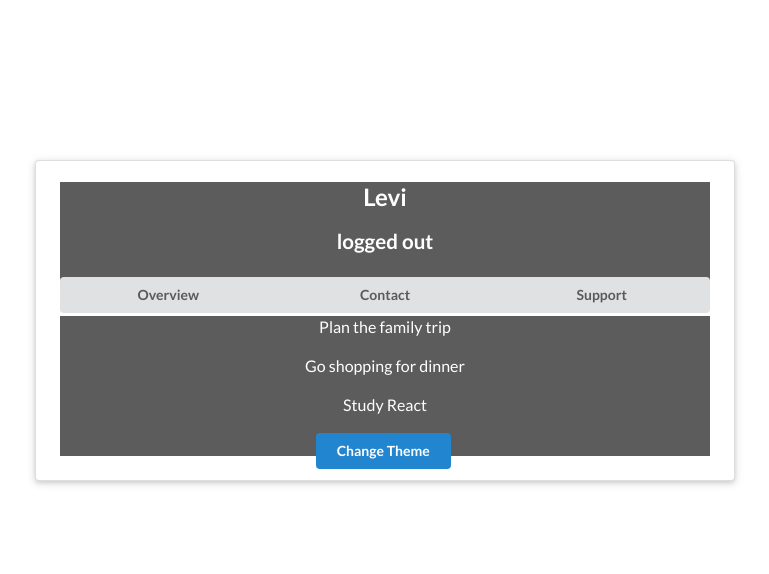
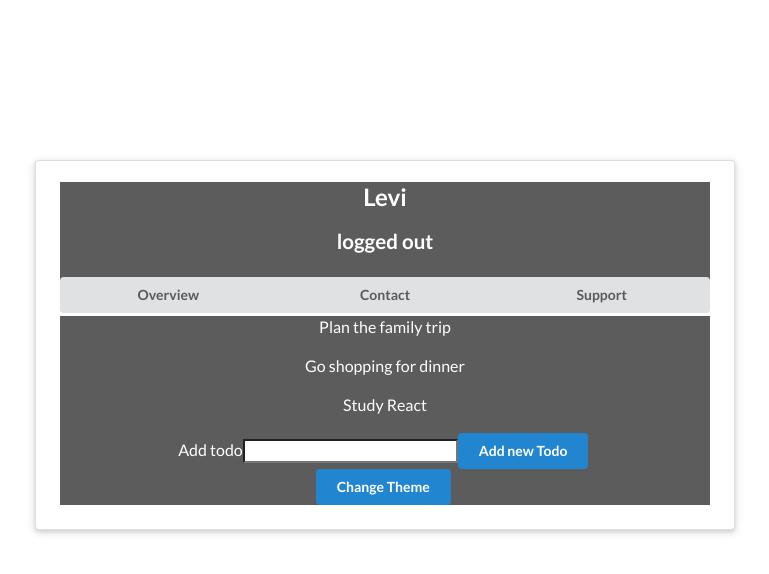
Before and after one commit to levi-sr93/context_api_basics_01, a React (Create React App) app: page / in a window 1280 px wide. Shown: the top 574 px of the page, without its empty margins (255-1024 px from the left). Built offline with nearby package versions, Linux system fonts and the light colour scheme.

Commit message:
Add New Todo Hooks and Context

```diff
--- a/src/components/TodoList.js
+++ b/src/components/TodoList.js
@@ -1,14 +1,26 @@
-import React, {useContext} from 'react'
+import React, {useContext, useState} from 'react'
 import {ThemeContext} from '../contexts/ThemeContext'
 import { TodoListContext } from '../contexts/TodoListContext';
 
 const TodoList = () => {
-  const {todos} = useContext(TodoListContext);
+  const [todo, setTodo] = useState('')
+
+  const {todos, addTodo} = useContext(TodoListContext);
   const {isDarkTheme, lightTheme, darkTheme, changeTheme } = useContext(ThemeContext);
+
   const theme = isDarkTheme ? darkTheme : lightTheme;
 
+  const handleChange = (event) => {
+     setTodo(event.target.value);
+  }
+
+  const handleFormSubmit = (event) => {
+    event.preventDefault();
+    addTodo(todo)
+  }
+
   return (
-    <div style={{background: theme.background, color: theme.text, height: '140px', textAlign: 'center'}}>
+    <div style={{background: theme.background, color: theme.text, textAlign: 'center'}}>
       {todos.length ? (
         todos.map((todo) => {
           return <p key={todo.id} className="item">{todo.text}</p>
@@ -16,6 +28,12 @@
       ) : (
         <div>You don't have any todos</div>
       )}
+
+      <form onSubmit={handleFormSubmit}>
+        <label htmlFor="todo">Add todo</label>
+        <input type="text" id="todo" onChange={handleChange} />
+        <input type="submit" className="ui button primary" value="Add new Todo" />
+      </form>
         <button className='ui button primary' onClick={changeTheme}>Change Theme</button>
     </div>
   )
--- a/src/contexts/TodoListContext.js
+++ b/src/contexts/TodoListContext.js
@@ -1,17 +1,24 @@
-import React, {useState, createContext} from 'react'
+import React, { useState, createContext } from 'react'
 
 
 export const TodoListContext = createContext();
 
-const TodoListContextProvider = ({children}) => {
+const TodoListContextProvider = ({ children }) => {
   const [todos, setTodos] = useState([
-    {text: 'Plan the family trip', id: 1},
-    {text: 'Go shopping for dinner', id: 2},
-    {text: 'Study React', id: 3}
+    { text: 'Plan the family trip', id: 1 },
+    { text: 'Go shopping for dinner', id: 2 },
+    { text: 'Study React', id: 3 }
   ]);
 
+  const addTodo = (todo) => {
+    setTodos([
+      ...todos,
+      { text: todo, id: Math.random() }
+    ]);
+  }
+
   return (
-    <TodoListContext.Provider value={{ todos }}>
+    <TodoListContext.Provider value={{ todos, addTodo }}>
       {children}
     </TodoListContext.Provider>
   )
```
